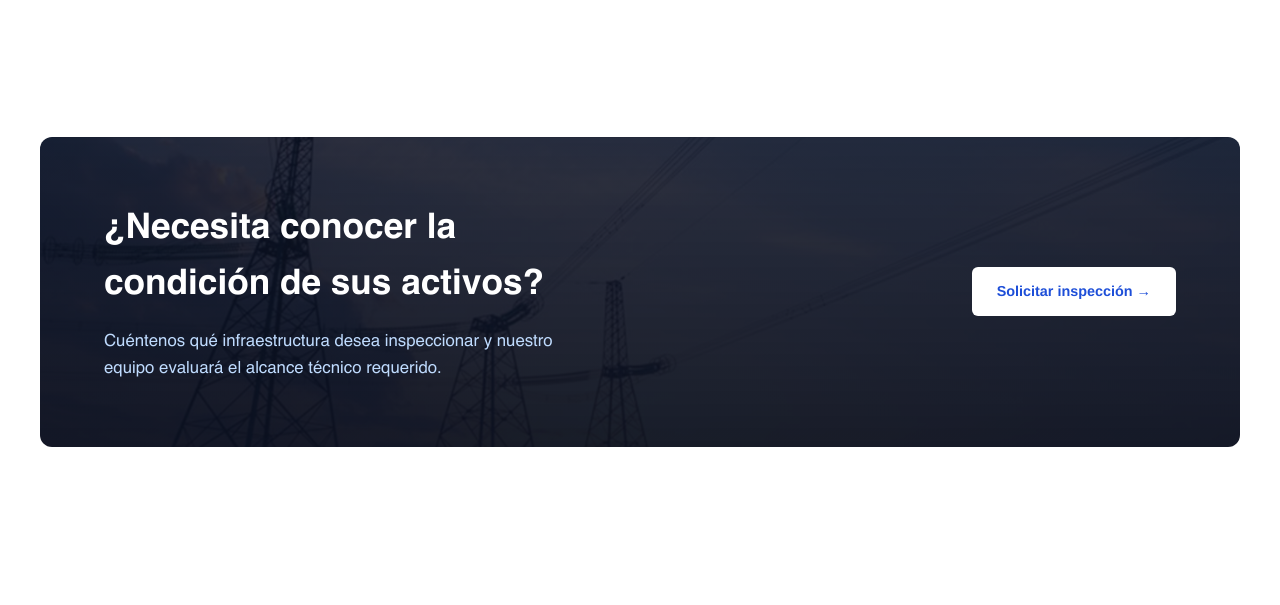
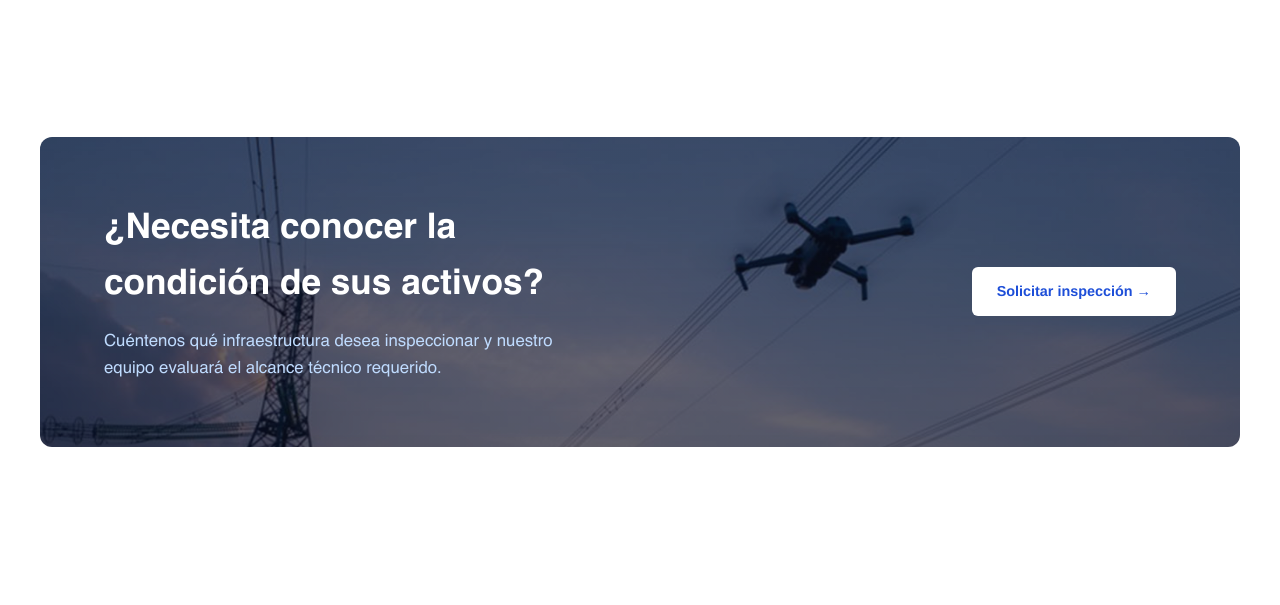
Before and after one commit to Mindmazing/Soner-Landing-Page, a website built with Vite: page index.html in a window 1280 px wide. Shown: the part 3860-4465 px from the top of the page. Built offline with nearby package versions, Linux system fonts and the light colour scheme.

Commit message:
Update footer background position and overlay opacity

```diff
--- a/src/style.css
+++ b/src/style.css
@@ -679,10 +679,10 @@ a {
 .cta-box {
   background-color: var(--primary-blue);
   background-image:
-    linear-gradient(rgba(11, 17, 32, 0.85), rgba(11, 17, 32, 0.95)),
+    linear-gradient(rgba(11, 17, 32, 0.6), rgba(11, 17, 32, 0.65)),
     url('/images/Soner-Footer.jpg');
   background-size: cover;
-  background-position: center;
+  background-position: top;
   border-radius: 12px;
   padding: 64px;
   display: flex;
```
Also changed, not shown: 1 other file.
